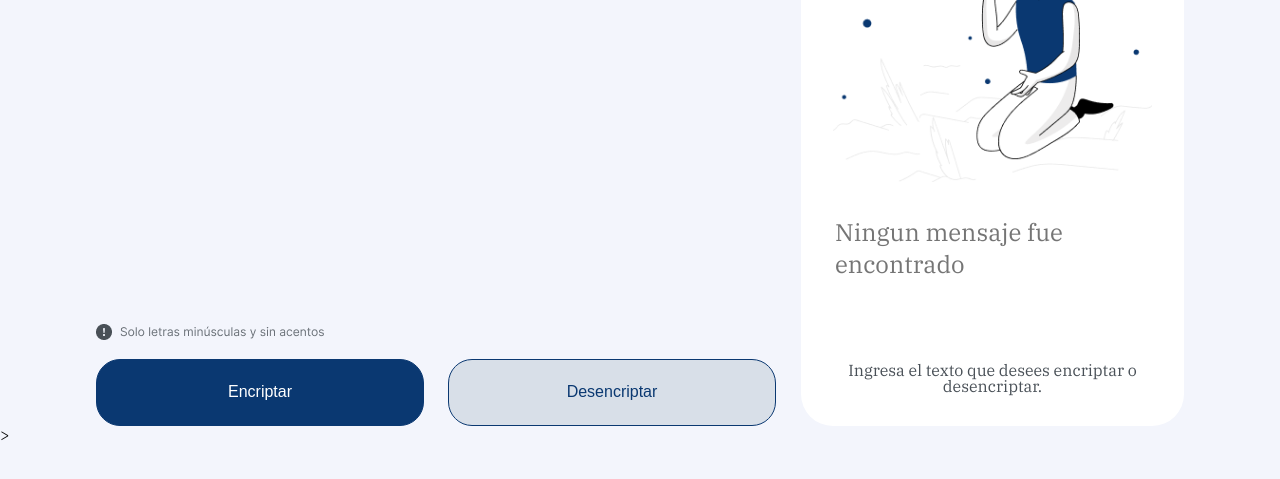
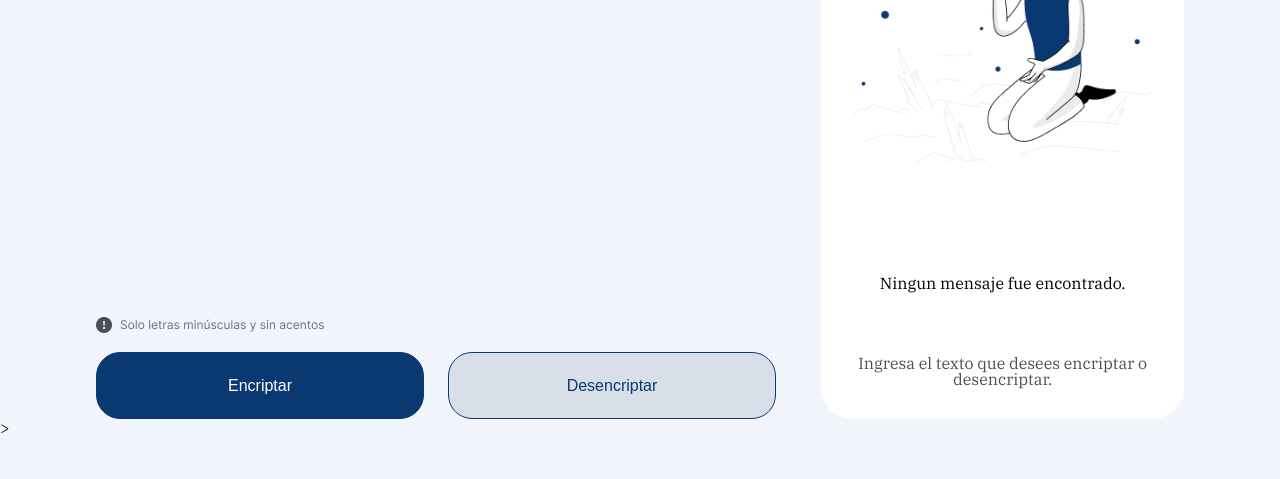
Before and after one commit to Juanse415/Proyecto-, a plain HTML site: page index.html in a window 1280 px wide. Shown: the part 181-660 px from the top of the page. Drawn offline with Linux system fonts and the light colour scheme.

Commit message:
Update index.html

```diff
--- a/index.html
+++ b/index.html
@@ -34,8 +34,8 @@
             </div>
             <div id="derecha" class="derecha ajustar">
                 <img id="muñeco" class="muñeco" src="./Imagenes/Muñeco.png" alt="">
-                <textarea id="mensajefinal" class="mensaje_final ajustar"
-                    placeholder="Ningun mensaje fue encontrado"></textarea>
+                <p id="mensajefinal" class="mensaje_final ajustar"
+                    ></p>Ningun mensaje fue encontrado.</p>
                 <p id="derechainfo" class="derecha_info">Ingresa el texto que desees encriptar o desencriptar.</p>
                 <button id="botoncopiar" class="boton_copiar oculto">Copiar</button>
             </div>
```
